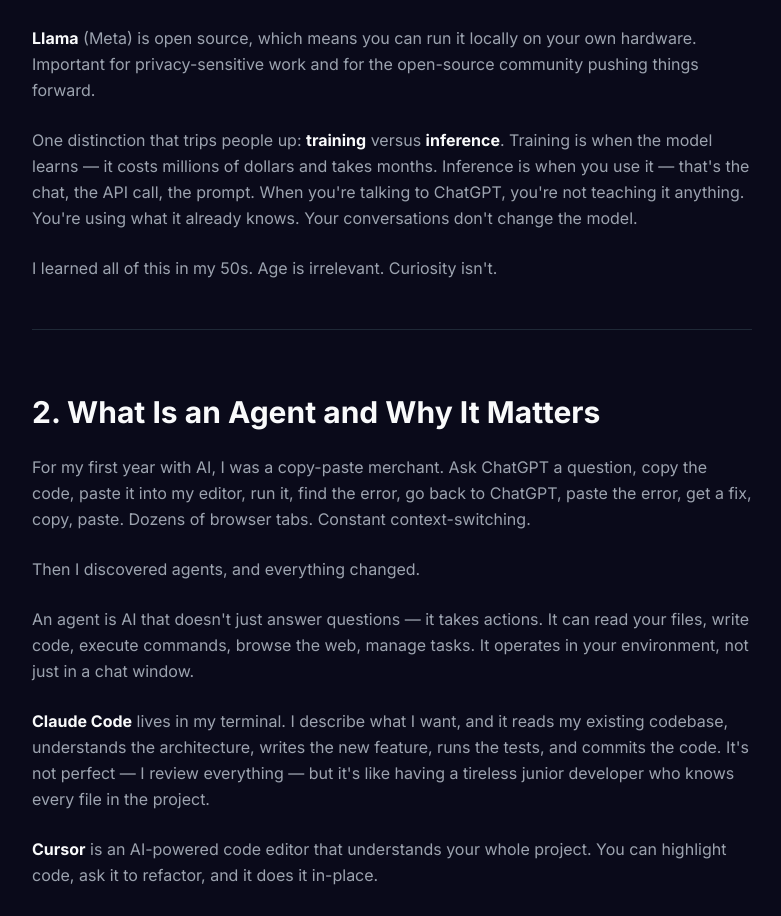
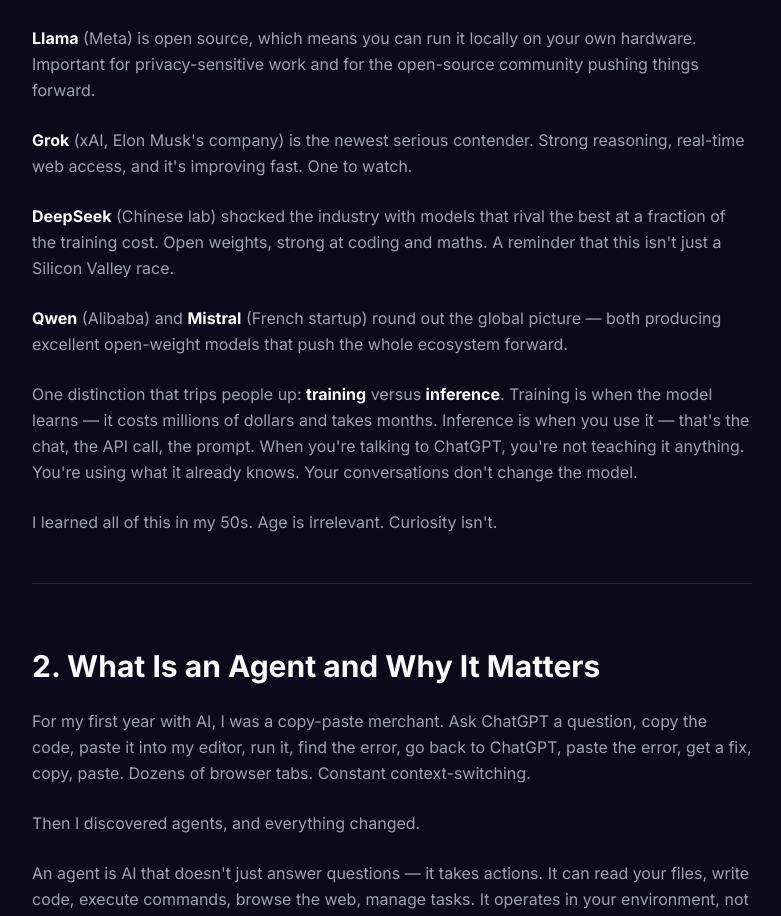
Before and after one commit to medwaresolutions/medware-site, a Next.js app: page /blog/12000-hours in a window 1280 px wide. Shown: the part 1648-2564 px from the top of the page, without its empty margins (248-1029 px from the left). Built offline with nearby package versions, Linux system fonts and the light colour scheme.

Commit message:
Add Grok, DeepSeek, Qwen, Mistral to LLM coverage in blog article

```diff
--- a/src/app/blog/12000-hours/ArticleContent.tsx
+++ b/src/app/blog/12000-hours/ArticleContent.tsx
@@ -79,6 +79,15 @@
           </p>
           <p>
             <strong>Llama</strong> (Meta) is open source, which means you can run it locally on your own hardware. Important for privacy-sensitive work and for the open-source community pushing things forward.
+          </p>
+          <p>
+            <strong>Grok</strong> (xAI, Elon Musk&apos;s company) is the newest serious contender. Strong reasoning, real-time web access, and it&apos;s improving fast. One to watch.
+          </p>
+          <p>
+            <strong>DeepSeek</strong> (Chinese lab) shocked the industry with models that rival the best at a fraction of the training cost. Open weights, strong at coding and maths. A reminder that this isn&apos;t just a Silicon Valley race.
+          </p>
+          <p>
+            <strong>Qwen</strong> (Alibaba) and <strong>Mistral</strong> (French startup) round out the global picture — both producing excellent open-weight models that push the whole ecosystem forward.
           </p>
           <p>
             One distinction that trips people up: <strong>training</strong> versus <strong>inference</strong>. Training is when the model learns — it costs millions of dollars and takes months. Inference is when you use it — that&apos;s the chat, the API call, the prompt. When you&apos;re talking to ChatGPT, you&apos;re not teaching it anything. You&apos;re using what it already knows. Your conversations don&apos;t change the model.
```
